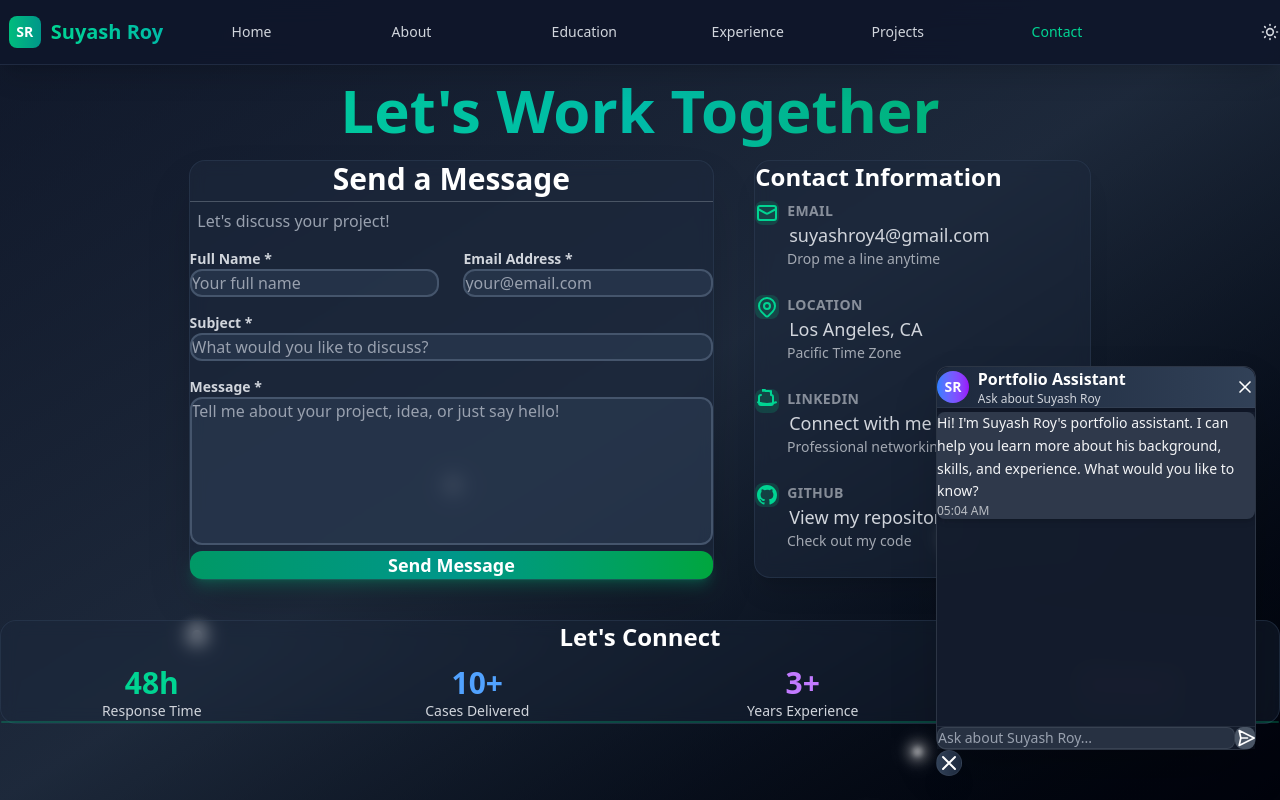
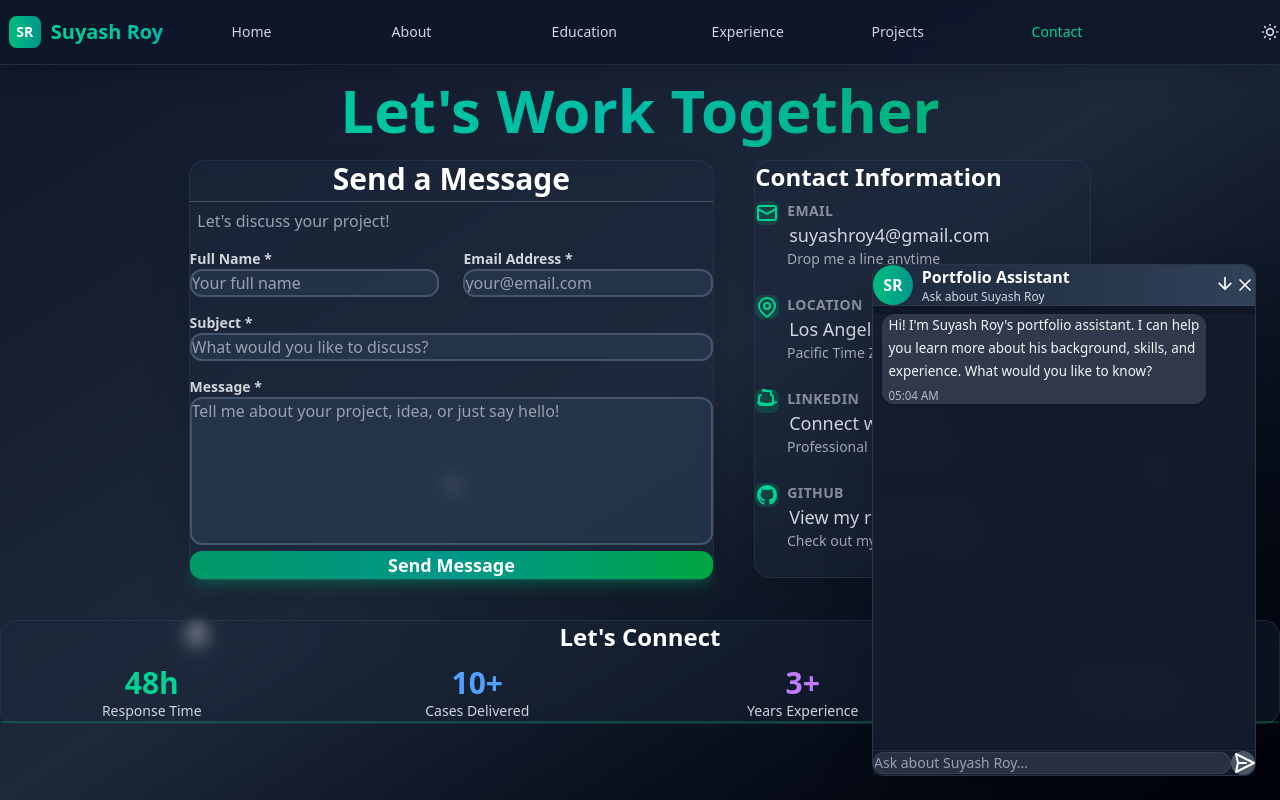
Before and after one commit to SuyashRoy/react-portfolio-ai-chatbot, a React (Vite) app: page /contact in a window 1280 px wide. Both pictures are taken after a click on the button 1241 px from the left and 761 px from the top of the page. Built offline with nearby package versions, Linux system fonts and the light colour scheme.

Commit message:
[UPDATE] Fixed chatbot bugs and switched to telegram for messaging in contact me

```diff
--- a/package.json
+++ b/package.json
@@ -28,7 +28,6 @@
     "cors": "^2.8.5",
     "dotenv": "^17.2.2",
     "express": "^5.1.0",
-    "nodemailer": "^7.0.6",
     "pdf-parse": "^1.1.1",
     "react": "^19.1.0",
     "react-dom": "^19.1.0",
--- a/server.cjs
+++ b/server.cjs
@@ -3,6 +3,7 @@ const cors = require('cors');
 const pdfParse = require('pdf-parse');
 const fs = require('fs');
 const path = require('path');
+const https = require('https');
 const { GoogleGenerativeAI } = require('@google/generative-ai');
 require('dotenv').config();
 
@@ -229,6 +230,140 @@ function generateFallbackResponse(message, resumeData) {
   }
 }
 
+// Telegram Bot Configuration
+const TELEGRAM_BOT_TOKEN = '8206435880:AAH0a8Ocv3VQhq-_z-1VoSUPCHiKgdApaVQ';
+const TELEGRAM_CHAT_ID = '-1003005879000';
+
+// Function to send message via Telegram using native HTTPS
+function sendTelegramMessage(text) {
+  return new Promise((resolve) => {
+    const payload = JSON.stringify({
+      chat_id: TELEGRAM_CHAT_ID,
+      text: text,
+      parse_mode: 'HTML'
+    });
+
+    const options = {
+      hostname: 'api.telegram.org',
+      port: 443,
+      path: `/bot${TELEGRAM_BOT_TOKEN}/sendMessage`,
+      method: 'POST',
+      headers: {
+        'Content-Type': 'application/json',
+        'Content-Length': Buffer.byteLength(payload)
+      }
+    };
+
+    console.log('Sending Telegram message...');
+    console.log('Payload:', payload);
+
+    const req = https.request(options, (res) => {
+      let data = '';
+
+      res.on('data', (chunk) => {
+        data += chunk;
+      });
+
+      res.on('end', () => {
+        try {
+          const response = JSON.parse(data);
+          console.log('Telegram API response:', response);
+
+          if (response.ok) {
+            console.log('Message sent successfully to Telegram');
+            resolve(true);
+          } else {
+            console.error('Telegram API error:', response.description);
+            resolve(false);
+          }
+        } catch (error) {
+          console.error('Error parsing Telegram response:', error);
+          resolve(false);
+        }
+      });
+    });
+
+    req.on('error', (error) => {
+      console.error('Error sending Telegram message:', error);
+      resolve(false);
+    });
+
+    req.write(payload);
+    req.end();
+  });
+}
+
+// Contact form endpoint
+app.post('/api/contact', async (req, res) => {
+  try {
+    console.log('Received contact form submission:', req.body);
+    const { name, email, subject, message } = req.body;
+
+    // Validate required fields
+    if (!name || !email || !subject || !message) {
+      console.log('Validation failed: Missing required fields');
+      return res.status(400).json({
+        success: false,
+        error: 'All fields are required'
+      });
+    }
+
+    // Format message for Telegram
+    const telegramMessage = `
+🔔 <b>New Contact Form Submission</b>
+
+👤 <b>Name:</b> ${name}
+📧 <b>Email:</b> ${email}
+📋 <b>Subject:</b> ${subject}
+
+💬 <b>Message:</b>
+${message}
+
+⏰ <b>Time:</b> ${new Date().toLocaleString()}
+    `.trim();
+
+    // Send message to Telegram
+    const success = await sendTelegramMessage(telegramMessage);
+
+    if (success) {
+      res.json({
+        success: true,
+        message: 'Message sent successfully!'
+      });
+    } else {
+      res.status(500).json({
+        success: false,
+        error: 'Failed to send message'
+      });
+    }
+  } catch (error) {
+    console.error('Error in contact endpoint:', error);
+    res.status(500).json({
+      success: false,
+      error: 'Internal server error'
+    });
+  }
+});
+
+// Test Telegram endpoint
+app.get('/api/test-telegram', async (req, res) => {
+  try {
+    const testMessage = '🔧 <b>Test Message</b>\n\nThis is a test message from your portfolio contact form. If you receive this, the integration is working!';
+    const success = await sendTelegramMessage(testMessage);
+
+    res.json({
+      success: success,
+      message: success ? 'Test message sent successfully!' : 'Failed to send test message'
+    });
+  } catch (error) {
+    console.error('Error in test endpoint:', error);
+    res.status(500).json({
+      success: false,
+      error: 'Internal server error'
+    });
+  }
+});
+
 // Basic route for testing
 app.get('/', (req, res) => {
   res.json({ message: 'Server is running!' });
--- a/server.js
+++ b/server.js
@@ -1,4 +1,4 @@
-import express from 'express';
+ himport express from 'express';
 import cors from 'cors';
 import fs from 'fs';
 import path from 'path';
--- a/src/components/Chatbot.jsx
+++ b/src/components/Chatbot.jsx
@@ -1,7 +1,10 @@
 import React, { useState, useRef, useEffect } from 'react';
+import { useTheme } from '../contexts/ThemeContext';
 
 const Chatbot = () => {
+  const { isDarkMode } = useTheme();
   const [isOpen, setIsOpen] = useState(false);
+  const [isMinimized, setIsMinimized] = useState(false);
   const [messages, setMessages] = useState([
     {
       id: 1,
@@ -124,12 +127,18 @@ const Chatbot = () => {
     <div className="fixed bottom-4 right-4 md:bottom-6 md:right-6 z-50">
       {/* Chat Window */}
       {isOpen && (
-        <div className="bg-gray-900/95 backdrop-blur-md border border-gray-600/50 rounded-xl shadow-2xl w-72 sm:w-80 md:w-80 h-72 sm:h-80 md:h-96 flex flex-col mb-4 transition-all duration-300 ease-in-out">
+        <div className={`bg-gray-900/95 backdrop-blur-md border border-gray-600/50 rounded-xl shadow-2xl w-72 sm:w-80 md:w-96 flex flex-col mb-4 transition-all duration-300 ease-in-out ${
+          isMinimized ? 'h-auto' : 'h-80 sm:h-96 md:h-[32rem]'
+        }`}>
           {/* Header */}
           <div className="bg-gradient-to-r from-slate-800 to-slate-700 p-3 sm:p-4 rounded-t-xl flex items-center justify-between border-b border-gray-600/30">
             <div className="flex items-center space-x-2 sm:space-x-3">
-              <div className="w-7 h-7 sm:w-8 sm:h-8 bg-gradient-to-r from-blue-500 to-purple-600 rounded-full flex items-center justify-center flex-shrink-0">
-                <span className="text-white font-bold text-xs sm:text-sm">SR</span>
+              <div className={`w-9 h-9 sm:w-10 sm:h-10 rounded-full flex items-center justify-center flex-shrink-0 ${
+                isDarkMode
+                  ? 'bg-gradient-to-r from-emerald-500 to-teal-600'
+                  : 'bg-gradient-to-r from-blue-500 to-blue-600'
+              }`}>
+                <span className="text-white font-bold text-sm sm:text-base">SR</span>
               </div>
               <span className="text-transparent">S</span>
               <div className="min-w-0 flex-1">
@@ -137,6 +146,16 @@ const Chatbot = () => {
                 <p className="text-gray-300 text-xs truncate">Ask about Suyash Roy</p>
               </div>
             </div>
+            <div className="flex items-center space-x-2">
+              <button
+                onClick={() => setIsMinimized(!isMinimized)}
+                className="text-white hover:text-gray-300 transition-colors p-1"
+                aria-label={isMinimized ? "Expand chat" : "Minimize chat"}
+              >
+                <svg className="w-4 h-4 sm:w-5 sm:h-5" fill="none" stroke="currentColor" viewBox="0 0 24 24">
+                  <path strokeLinecap="round" strokeLinejoin="round" strokeWidth={2} d={isMinimized ? "M19 14l-7-7m0 0l-7 7m7-7v18" : "M5 10l7 7m0 0l7-7m-7 7V3"} />
+                </svg>
+              </button>
               <button
                 onClick={() => setIsOpen(false)}
                 className="text-white hover:text-gray-300 transition-colors p-1"
@@ -146,36 +165,57 @@ const Chatbot = () => {
                 </svg>
               </button>
             </div>
-          <div className='h-1'></div>
+          </div>
+          {!isMinimized && (
+            <>
+              <div className='h-2'></div>
+
               {/* Messages */}
-          <div className="h-5 flex-1 overflow-y-auto p-3 sm:p-4 space-y-3 sm:space-y-4 bg-gray-800/30">
+              <div className="flex-1 overflow-y-auto px-4 py-3 sm:px-5 sm:py-4 space-y-6 bg-gray-800/30">
             {messages.map((message) => (
               <div
                 key={message.id}
-                className={`flex ${message.sender === 'user' ? 'justify-end' : 'justify-start'}`}
+                className={`flex ${message.sender === 'user' ? 'justify-end' : 'justify-start'} mb-3`}
               >
+              <span className={`text-transparent ${message.sender === 'user' ? 'text-right' : 'text-left'}`}>S</span>
                 <div
-                  className={`max-w-[85%] sm:max-w-xs px-3 sm:px-4 py-2 rounded-lg ${
+                  className={`${message.sender === 'user' ? 'w-22' : 'max-w-[85%]'} px-6 py-5 rounded-xl shadow-sm ${
                     message.sender === 'user'
-                      ? 'bg-gradient-to-r from-blue-600 to-blue-700 text-white shadow-md'
-                      : 'bg-gray-700/80 text-gray-100 shadow-md'
+                      ? isDarkMode
+                        ? 'bg-gradient-to-r from-emerald-600 to-teal-700 text-white shadow-md'
+                        : 'bg-gradient-to-r from-blue-600 to-blue-700 text-white shadow-md'
+                      : isDarkMode
+                        ? 'bg-gray-700/80 text-gray-100 shadow-md'
+                        : 'bg-gray-100 text-gray-800 shadow-md border border-gray-200'
                   }`}
                 >
-                  <p className="text-xs sm:text-sm leading-relaxed">{message.text}</p>
-                  <p className="text-xs opacity-70 mt-1">
+                  <p className={`text-sm leading-relaxed ${message.sender === 'user' ? 'scale-x-90 text-right' : 'scale-x-96'}`}>{message.text}</p>
+                  <div className={`${message.sender === 'user' ? 'h-1' : 'h-1.5'}`}></div>
+                  <p className={`text-xs opacity-70 mt-2 px-2 ${message.sender === 'user' ? 'scale-x-90' : 'scale-x-96'}`}>
                     {formatTime(message.timestamp)}
                   </p>
                 </div>
+                <span className='text-transparent'>S</span>
               </div>
+
             ))}
-
             {isTyping && (
-              <div className="flex justify-start">
-                <div className="bg-gray-700 text-gray-100 px-3 sm:px-4 py-2 rounded-lg">
-                  <div className="flex space-x-1">
-                    <div className="w-2 h-2 bg-gray-400 rounded-full animate-bounce"></div>
-                    <div className="w-2 h-2 bg-gray-400 rounded-full animate-bounce" style={{ animationDelay: '0.1s' }}></div>
-                    <div className="w-2 h-2 bg-gray-400 rounded-full animate-bounce" style={{ animationDelay: '0.2s' }}></div>
+              <div className="flex justify-start mb-3 h-10">
+                <div className={`max-w-[75%] px-6 py-5 rounded-xl shadow-sm ${
+                  isDarkMode
+                    ? 'bg-gray-700/80 text-gray-100'
+                    : 'bg-gray-100 text-gray-800 border border-gray-200'
+                }`}>
+                  <div className="flex space-x-1 px-2">
+                    <div className={`w-2 h-2 rounded-full animate-bounce ${
+                      isDarkMode ? 'bg-gray-400' : 'bg-gray-500'
+                    }`}></div>
+                    <div className={`w-2 h-2 rounded-full animate-bounce ${
+                      isDarkMode ? 'bg-gray-400' : 'bg-gray-500'
+                    }`} style={{ animationDelay: '0.1s' }}></div>
+                    <div className={`w-2 h-2 rounded-full animate-bounce ${
+                      isDarkMode ? 'bg-gray-400' : 'bg-gray-500'
+                    }`} style={{ animationDelay: '0.2s' }}></div>
                   </div>
                 </div>
               </div>
@@ -184,46 +224,56 @@ const Chatbot = () => {
               </div>
 
               {/* Input */}
-          <div className="p-3 sm:p-4 border-t border-gray-600/30 bg-gray-800/30">
-            <div className="flex space-x-2">
+              <div className="border-t border-gray-600/30 bg-gray-800/30 px-5 py-4 sm:px-6 sm:py-5">
+                <div className="flex items-center space-x-4">
                   <input
                     type="text"
                     value={inputMessage}
                     onChange={(e) => setInputMessage(e.target.value)}
                     onKeyPress={handleKeyPress}
                     placeholder="Ask about Suyash Roy..."
-                className="flex-1 px-2 sm:px-3 py-2 text-sm bg-gray-700/60 border border-gray-600/50 rounded-lg text-white placeholder-gray-400 focus:ring-2 focus:ring-blue-500 focus:border-blue-500 transition-all"
+                    className={`flex-1 px-4 py-3 text-sm rounded-xl transition-all focus:ring-2 focus:outline-none ${
+                      isDarkMode
+                        ? 'bg-gray-700/60 border border-gray-600/50 text-white placeholder-gray-400 focus:ring-emerald-500 focus:border-emerald-500'
+                        : 'bg-white border border-gray-300 text-gray-900 placeholder-gray-500 focus:ring-blue-500 focus:border-blue-500'
+                    }`}
                   />
                   <button
                     onClick={handleSendMessage}
                     disabled={!inputMessage.trim()}
-                className="px-3 sm:px-4 py-2 bg-gradient-to-r from-blue-600 to-blue-700 text-white rounded-lg hover:from-blue-700 hover:to-blue-800 disabled:from-gray-600 disabled:to-gray-600 disabled:cursor-not-allowed transition-all duration-200 shadow-md"
+                    className={`px-5 py-3 text-white rounded-xl shadow-md disabled:cursor-not-allowed flex-shrink-0 transition-all duration-200 hover:shadow-lg ${
+                      isDarkMode
+                        ? 'bg-gradient-to-r from-emerald-600 to-teal-700 hover:from-emerald-700 hover:to-teal-800 disabled:from-gray-600 disabled:to-gray-600'
+                        : 'bg-gradient-to-r from-blue-600 to-blue-700 hover:from-blue-700 hover:to-blue-800 disabled:from-gray-600 disabled:to-gray-600'
+                    }`}
                   >
-                <svg className="w-4 h-4 sm:w-5 sm:h-5" fill="none" stroke="currentColor" viewBox="0 0 24 24">
+                    <svg className="w-6 h-6" fill="none" stroke="currentColor" viewBox="0 0 24 24">
                       <path className="rotate-90" strokeLinecap="round" strokeLinejoin="round" strokeWidth={2} d="M12 -7l9 2-9-18-9 18 9-2zm0 0v-8" />
                     </svg>
                   </button>
                 </div>
               </div>
+            </>
+          )}
+
         </div>
       )}
 
-      {/* Chat Button */}
+      {/* Chat Button - Only show when chat is closed */}
+      {!isOpen && (
+        <>
+          <div className='h-0.5'></div>
           <button
             onClick={() => setIsOpen(!isOpen)}
-        className="bg-gradient-to-r from-slate-700 to-slate-800 text-white p-3 sm:p-4 rounded-full shadow-xl hover:shadow-2xl transition-all duration-300 border border-gray-600/30 backdrop-blur-sm hover:from-slate-600 hover:to-slate-700 flex items-center justify-center"
-        aria-label={isOpen ? "Close chat" : "Open chat"}
+            className="bg-gradient-to-r from-slate-700 to-slate-800 text-white p-4 sm:p-5 md:p-6 rounded-full shadow-xl hover:shadow-2xl transition-all duration-300 border border-gray-600/30 backdrop-blur-sm hover:from-slate-600 hover:to-slate-700 flex items-center justify-center"
+            aria-label="Open chat"
           >
-        {isOpen ? (
-          <svg className="w-5 h-5 sm:w-6 sm:h-6" fill="none" stroke="currentColor" viewBox="0 0 24 24">
-            <path strokeLinecap="round" strokeLinejoin="round" strokeWidth={2} d="M6 18L18 6M6 6l12 12" />
-          </svg>
-        ) : (
-          <svg className="w-6 h-6 sm:w-7 sm:h-7" fill="none" stroke="currentColor" viewBox="0 0 24 24">
+            <svg className="w-7 h-7 sm:w-8 sm:h-8 md:w-9 md:h-9" fill="none" stroke="currentColor" viewBox="0 0 24 24">
               <path strokeLinecap="round" strokeLinejoin="round" strokeWidth={2} d="M8 12h.01M12 12h.01M16 12h.01M21 12c0 4.418-4.03 8-9 8a9.863 9.863 0 01-4.255-.949L3 20l1.395-3.72C3.512 15.042 3 13.574 3 12c0-4.418 4.03-8 9-8s9 3.582 9 8z" />
             </svg>
+          </button>
+        </>
       )}
-      </button>
     </div>
   );
 };
--- a/src/pages/Contact.jsx
+++ b/src/pages/Contact.jsx
@@ -26,7 +26,7 @@ const Contact = () => {
     setIsSubmitting(true);
 
     try {
-      const response = await fetch('/api/contact', {
+      const response = await fetch('http://localhost:5000/api/contact', {
         method: 'POST',
         headers: {
           'Content-Type': 'application/json',
@@ -41,7 +41,7 @@ const Contact = () => {
         setFormData({ name: '', email: '', subject: '', message: '' });
       } else {
         setSubmitStatus('error');
-        console.error('Failed to send email:', result.error);
+        console.error('Failed to send message:', result.error);
       }
     } catch (error) {
       console.error('Error submitting form:', error);
@@ -280,7 +280,7 @@ const Contact = () => {
                         <svg className="w-5 h-5 mr-2" fill="none" stroke="currentColor" viewBox="0 0 24 24">
                           <path strokeLinecap="round" strokeLinejoin="round" strokeWidth={2} d="M5 13l4 4L19 7" />
                         </svg>
-                        <span className="font-medium">Message sent successfully! I'll get back to you soon.</span>
+                        <span className="font-medium">Message sent successfully via Telegram! I'll get back to you soon.</span>
                       </div>
                     </div>
                   )}
```
Also changed, not shown: 1 other file (tests, documents, lock files or other folders). Lines whose indentation alone changed are shown as unchanged.
